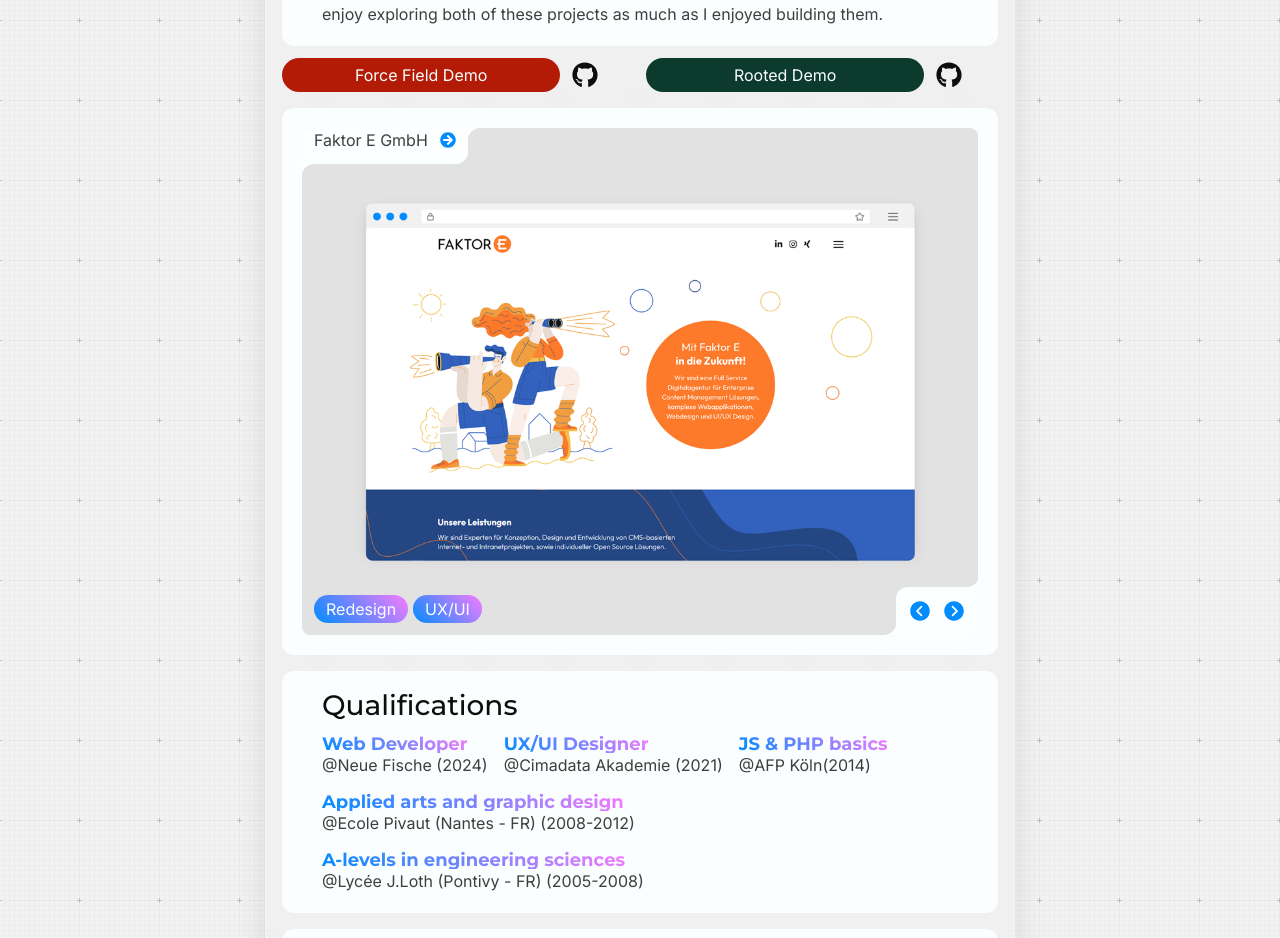
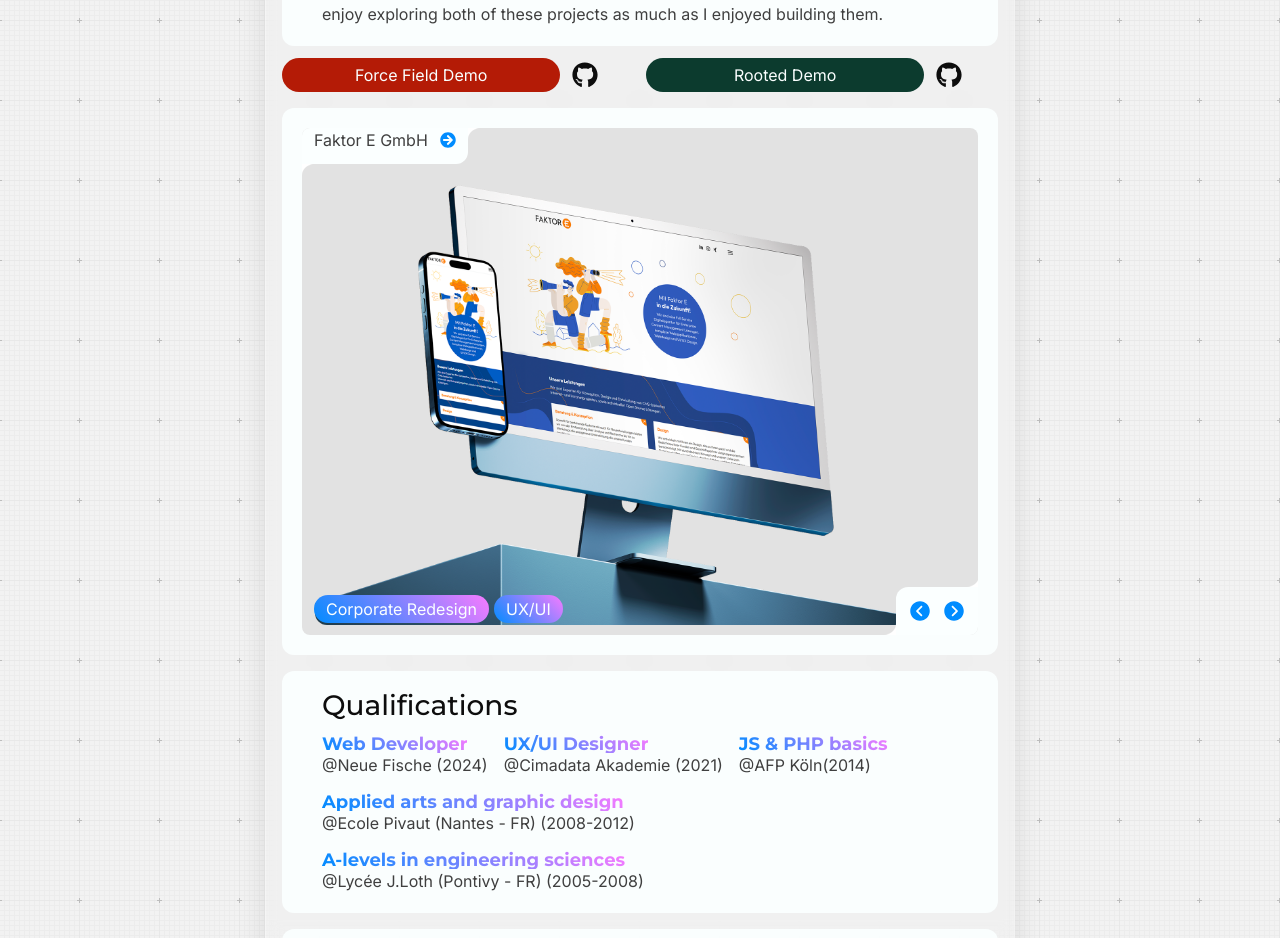
Before and after one commit to levinthiel/personal_website, a Next.js app: page / in a window 1280 px wide. Shown: the part 2940-3878 px from the top of the page. Built offline with nearby package versions, Linux system fonts and the light colour scheme.

Commit message:
change faktore image in slider, add rounded borders

```diff
--- a/src/components/projectslider.jsx
+++ b/src/components/projectslider.jsx
@@ -89,6 +89,7 @@ const ImageContainer= styled.div `
     background-color: var(--grey);
 
     img {
+        border-radius: 12px;
         transition: all ease .3s;
         &:hover {
             transform: scale(1.2);
--- a/src/lib/projects.jsx
+++ b/src/lib/projects.jsx
@@ -3,9 +3,9 @@ export const projects = {
         id:1,
         name:"Faktor E GmbH",
         url:"https://www.faktor-e.de/",
-        image:"/projectslider-images/faktore.png",
+        image:"/projectslider-images/faktore-new.png",
         tags: {
-            1:"Redesign",
+            1:"Corporate Redesign",
             2:"UX/UI",
         }
     },
@@ -27,7 +27,7 @@ export const projects = {
         url:"https://www.network-publishing.de/",
         image:"/projectslider-images/network.png",
         tags: {
-            1:"Redesign",
+            1:"Website Redesign",
             2:"Typo3",
             3:"SCSS",
             4:"Bootstrap",
```
Also changed, not shown: public/projectslider-images/Xfaktore.png (renamed from public/projectslider-images/faktore.png), public/projectslider-images/faktore-new.png (added).
